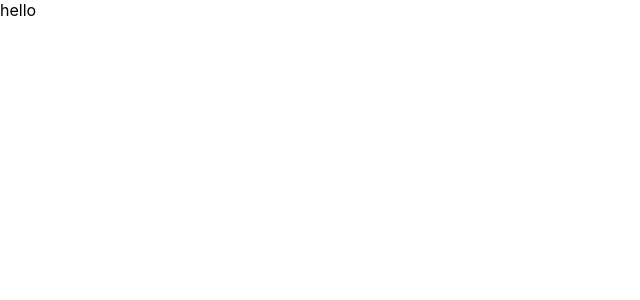
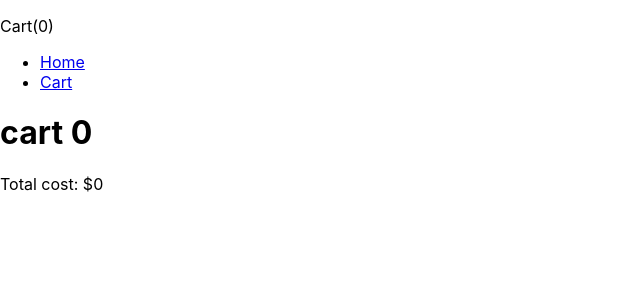
Before and after one commit to grewal25/eCommerce-ReactJS, a React (Create React App) app: page /cart in a window 1280 px wide. Shown: the top 300 px of the page, without its empty margins (0-640 px from the left). Built offline with nearby package versions, Linux system fonts and the light colour scheme.

Commit message:
cart is working

```diff
--- a/src/App.css
+++ b/src/App.css
@@ -1,5 +1,9 @@
-.App {
-    text-align: center;
+/* .App {
+      display: grid;
+      flex-wrap: wrap;
+      grid-template-columns: 1fr 1fr;
+      height: 100%;
+
   }
 
 
@@ -8,3 +12,7 @@
     display: grid;
     grid-template-columns: 1fr 1fr;
   }
+
+ .cart {
+   border: 2px solid red;
+ } */
--- a/src/App.js
+++ b/src/App.js
@@ -1,41 +1,105 @@
 import './App.css';
 
-import React,{useState} from 'react';
 import {
+  Link,
   Route,
   BrowserRouter as Router,
+  Switch
 } from 'react-router-dom';
+import React,{useState} from 'react';
 
 import Cart from './components/Cart';
-import {Link} from 'react-router-dom';
+import Nav from './components/Nav';
 import Product from './components/Product';
+import {ProductProvider} from './ItemListContext';
 
 function App() {
   const [cart, setCart]= useState([]);
 
+const getCartTotal = () =>{
+  return cart.reduce(
+    (sum,{quantity})=> sum + quantity,0
+  );
+};
+
   const addToCart=(product)=>{
-    console.log("addToCart button clicked",product)
-    setCart([...cart, {...product}])
+    let newCart = [...cart];
+    let itemInCart = newCart.find(
+
+    (item) => product.name === item.name
+    );
+    if (itemInCart){
+      itemInCart.quantity++;
+    } else{
+      itemInCart={
+        ...product,
+        quantity: 1,
+      };
+      newCart.push(itemInCart);
+    }
+    setCart(newCart)
+}
+
+const removeFromCart = (productToRemove)=>{
+  setCart(
+    cart.filter((product)=> product !== productToRemove))
+    console.log('remove cart clicked',productToRemove )
+}
+
+
+const clearCart = () =>{
+  console.log('here')
+  setCart([])
+}
+
+const setQuantity = (product,amount)=>{
+    const newCart = [...cart];
+    newCart.find(item=>item.name === product.name).quantity=amount ;
+    setCart(newCart);
 }
 
   return (
 
-    <Router>
+        <div className="App">
+    <ProductProvider>
+    <Nav  getCartTotal={getCartTotal}/>
+        <Router>
+          <ul>
+            <li>
+              <Link to="/">Home</Link>
+            </li>
+            <li>
+              <Link to="/cart">Cart</Link>
+            </li>
+          </ul>
+          <Switch>
+            <Route path="/" exact>
 
-      <Route path="/home/"
-      render ={()=> < Product addToCart={addToCart}/>}
-       />
-      <Route path="/cart/"
-      render ={()=> < Cart cart={cart} />}
+              <Product addToCart={addToCart} />
+            </Route>
+            <Route path="/cart/" exact>
+              <Cart
+              cart={cart}
+              setQuantity={setQuantity}
+              removeFromCart={removeFromCart}
+              clearCart={clearCart}
+              getCartTotal={getCartTotal}
 
-       />
-    <div className="App">
+              />
+            </Route>
+          </Switch>
+        </Router>
+      </ProductProvider>
+      </div>
 
 
-    </div>
 
 
-    </Router>
+
+
+
+
+
 
   );
 }
--- /dev/null
+++ b/src/ItemListContext.js
@@ -0,0 +1,34 @@
+import React,{createContext, useState} from 'react';
+
+export const ProductContext = createContext();
+export  const iPhone='expensive'
+export const Samsung='cheap'
+
+
+export  function ProductProvider(props) {
+
+    const [products]=useState([
+        {
+            category: iPhone,
+            name: 'iPhone',
+            cost : 10,
+            image: 'https://encrypted-tbn0.gstatic.com/images?q=tbn:ANd9GcQB6BMWrPXA9KyTtxa6o600mjeUNJ7zSXgaNt--FDCR6YjQ4XWS5G1J3dSF5ChurfQEGxorkxYs&usqp=CAc',
+          },
+          {
+            category: Samsung,
+            name: 'Samsung',
+            cost : 20,
+            image: 'https://encrypted-tbn0.gstatic.com/images?q=tbn:ANd9GcQUGMCcF3_XBIKH5Dja-9iCkRP4CSA-CYaylQ&usqp=CAU'
+          }
+    ])
+
+
+    return (
+        <div>
+            <ProductContext.Provider value={[products]} >
+                {props.children}
+            </ProductContext.Provider>
+
+        </div>
+    )
+}
--- a/src/components/Cart.jsx
+++ b/src/components/Cart.jsx
@@ -1,22 +1,45 @@
-import React from 'react'
+import React from 'react';
 
-export default function Cart({cart}) {
+export default function Cart({cart, removeFromCart, clearCart, getCartTotal, setQuantity}) {
+
+    const getTotalSum = ()=>{
+        return cart.reduce((sum,{cost, quantity})=> sum + (cost*quantity), 0)
+      }
+
+
     return (
-        <div >
-           hello
-            <div className="products" >
-            {cart.map((product,  idx)=>(
+        <div className="cart">
+            {cart.length >0 && (<button onClick={()=>clearCart()}
+            >Clear Cart</button>)}
+
+        <h1>cart {getCartTotal()}</h1>
+         <div className="products" >
+
+             {cart.map((product,  idx)=>(
             <div key={idx}>
                 <h3>{product.name}</h3>
-                <h4>{product.cost}</h4>
+                <h4>${product.cost}</h4>
                 <img src={product.image} alt = {product.name} />
+
+             <input value={product.quantity}
+             onChange={((e)=> setQuantity(product, parseInt(e.target.value)))} />
+                 Quantity: {product.quantity}
+
+
+
+                <button onClick={()=>removeFromCart(product)} >
+                    Remove
+                </button>
+
 
         </div>
       ))}
+
       </div>
       <div>
 
       </div>
+             <div>Total cost: ${getTotalSum()}</div>
         </div>
     )
 }
--- /dev/null
+++ b/src/components/Nav.jsx
@@ -0,0 +1,14 @@
+import React,{useContext, useState} from 'react';
+
+import {ProductContext} from '../ItemListContext';
+
+export default function Nav({getCartTotal}) {
+
+    const [products] = useContext(ProductContext)
+    return (
+        <div>
+            <p>Cart({getCartTotal()})</p>
+
+        </div>
+    )
+}
--- a/src/components/Product.jsx
+++ b/src/components/Product.jsx
@@ -1,37 +1,41 @@
-import React,{useState} from 'react';
+import React,{useContext, useState} from 'react';
+import {Samsung, iPhone} from '../ItemListContext'
 
-import {Link} from 'react-router-dom';
+import {ProductContext} from '../ItemListContext';
 
 export default function Product({addToCart}) {
 
-    // const [cart, setCart]= useState([]);
-    const [products]=useState([
-        {
-            name: 'iPhone',
-            cost : '$899.99',
-            image: 'https://encrypted-tbn0.gstatic.com/images?q=tbn:ANd9GcQB6BMWrPXA9KyTtxa6o600mjeUNJ7zSXgaNt--FDCR6YjQ4XWS5G1J3dSF5ChurfQEGxorkxYs&usqp=CAc',
-          },
-          {
-            name: 'Samsung',
-            cost : '$599.99',
-            image: 'https://encrypted-tbn0.gstatic.com/images?q=tbn:ANd9GcQUGMCcF3_XBIKH5Dja-9iCkRP4CSA-CYaylQ&usqp=CAU'
-          }
-    ])
+    const [products, setProducts] = useContext(ProductContext)
 
+    const [category,setCategory]=useState(iPhone)
 
-
+    const getProductInCategory = ()=>{
+        return products.filter(product=> product.category === category);
+    }
     return(
         <div className="main-page">
+            products
+
         <h1>Product Page </h1>
+        Select a category
+        <select onChange={(e)=>setCategory(e.target.value)}>
+            <option  value={iPhone}>
+                    {iPhone}
+            </option>
+            <option  value={Samsung}>
+                    {Samsung}
+            </option>
+        </select>
         <div className="products" >
-         {products.map((product,  idx)=>(
-           <div key={idx}>
-             <h3>{product.name}</h3>
-             <h4>{product.cost}</h4>
-             <img src={product.image} alt = {product.name} />
+
+         {getProductInCategory().map((product,  idx)=>(
+             <div key={idx}>
+            <h3>{product.name} </h3>
+           <img src= {product.image} /> cost = {product.cost}
              <button onClick={()=>addToCart(product)}
-             >Add to Cart</button>
-           </div>
+              >Add to Cart</button>
+             </div>
+
          ))}
          </div>
          <div>
```
Also changed, not shown: 1 other file (tests, documents, lock files or other folders).
